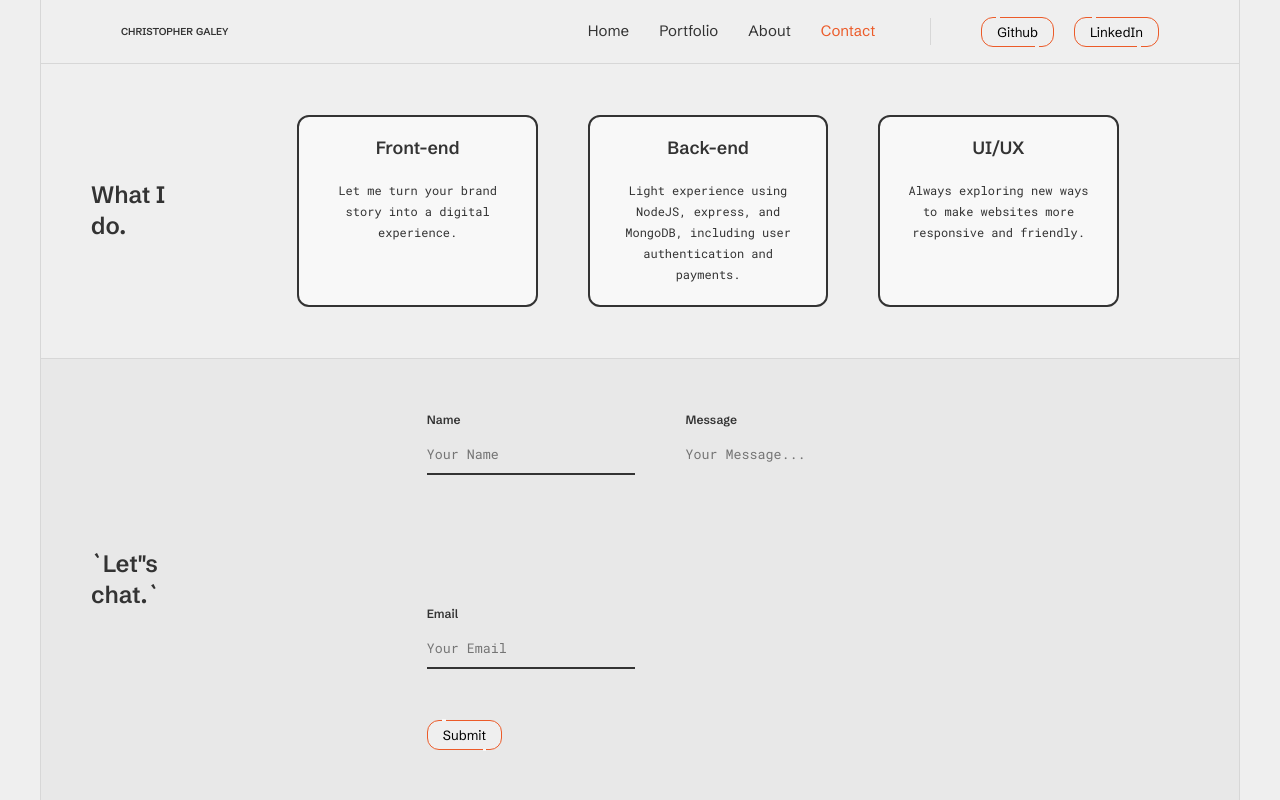
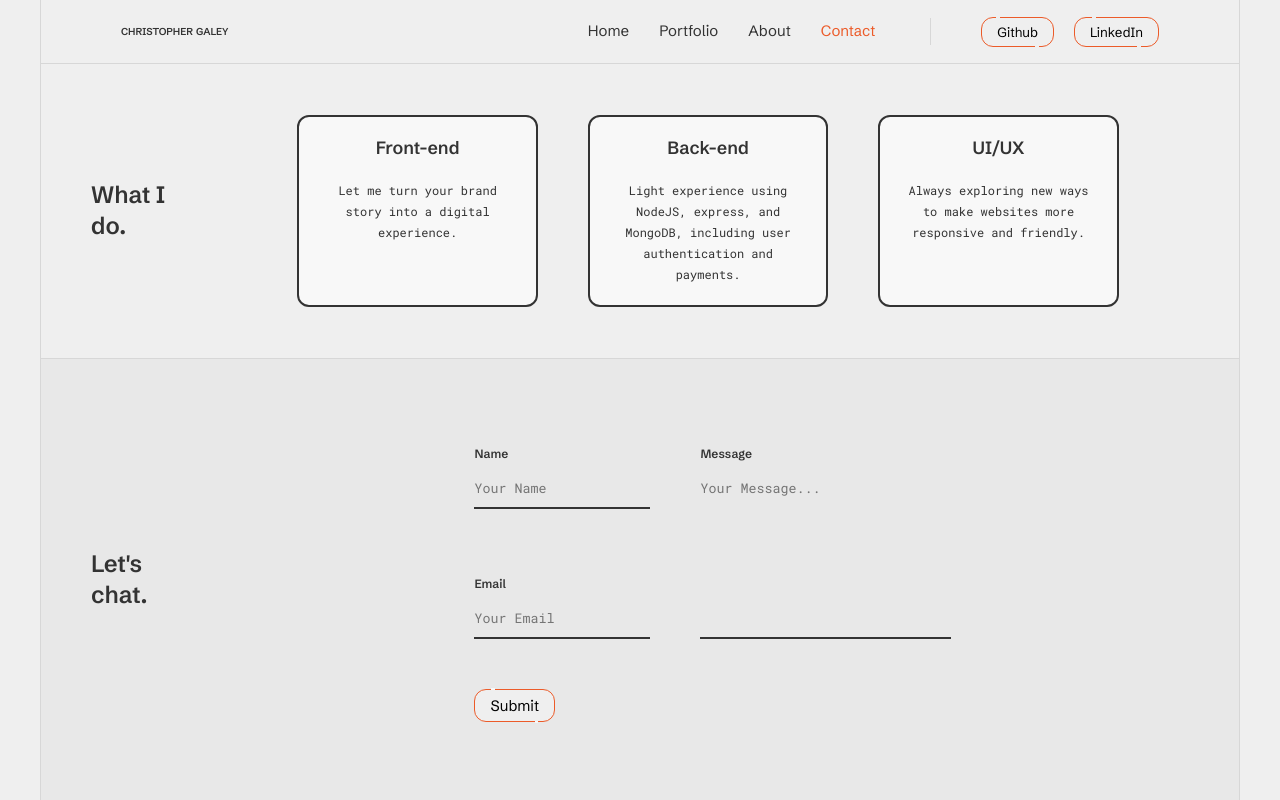
Before and after one commit to Chris-Galey/portfolio, a Next.js app: page /contact in a window 1280 px wide. Built offline with nearby package versions, Linux system fonts and the light colour scheme.

Commit message:
adjustments to netlify form

```diff
--- a/app/contact/contact.module.css
+++ b/app/contact/contact.module.css
@@ -67,8 +67,8 @@
   justify-content: center;
 }
 .form form {
-  width: 60%;
-  height: 100%;
+  width: 50%;
+  height: 80%;
   display: flex;
   flex-direction: column;
   gap: 5rem;
@@ -132,6 +132,7 @@
   margin: 0;
   resize: none;
   background-color: var(--color-bg-dark);
+  border-bottom: 2px solid var(--color-primary);
 }
 
 .header__contact {
@@ -154,6 +155,7 @@
 }
 .submit {
   font-family: inherit;
+  font-size: 1.5rem;
   text-decoration: none;
   padding: 6px 15px;
 
--- a/app/contact/page.js
+++ b/app/contact/page.js
@@ -23,6 +23,8 @@ export default function Contact() {
   const [email, setEmail] = useState("");
   const [message, setMessage] = useState("");
   const [messageError, setMessageError] = useState("");
+  const [success, setSuccess] = useState(null);
+  const [failed, setFailed] = useState(null);
 
   const nameChangeHandler = (e) => {
     if (e.target.value.length > 25) {
@@ -42,16 +44,21 @@ export default function Contact() {
   };
   const handleSubmit = (e) => {
     e.preventDefault();
-
-    // Form submission logic
-    // Replace with your own implementation to send the form data to the server
-    // and handle sending the email
-
+    const myForm = { email, name, message };
+    // const formData = new FormData(myForm);
+    fetch("/contact", {
+      method: "POST",
+      headers: { "Content-Type": "application/x-www-form-urlencoded" },
+      body: new URLSearchParams(myForm).toString(),
+    })
+      .then(() => setSuccess(true))
+      .catch((error) => setFailed(error));
     // Reset form fields after submission
     setName("");
     setEmail("");
     setMessage("");
   };
+
   return (
     <section className={styles.contact}>
       <div className={styles.services}>
@@ -66,7 +73,7 @@ export default function Contact() {
         </div>
       </div>
       <div className={styles.form}>
-        <h4 className={styles.header__contact}>`Let&quot;s chat.`</h4>
+        <h4 className={styles.header__contact}>Let&apos;s chat.</h4>
         <div className={styles.form__wrapper}>
           <form
             onSubmit={handleSubmit}
@@ -122,6 +129,7 @@ export default function Contact() {
               <button className={styles.submit} type="submit">
                 Submit
               </button>
+              <p>{success === null ? "" : success ? "Success!" : failed}</p>
             </div>
           </form>
         </div>
```
